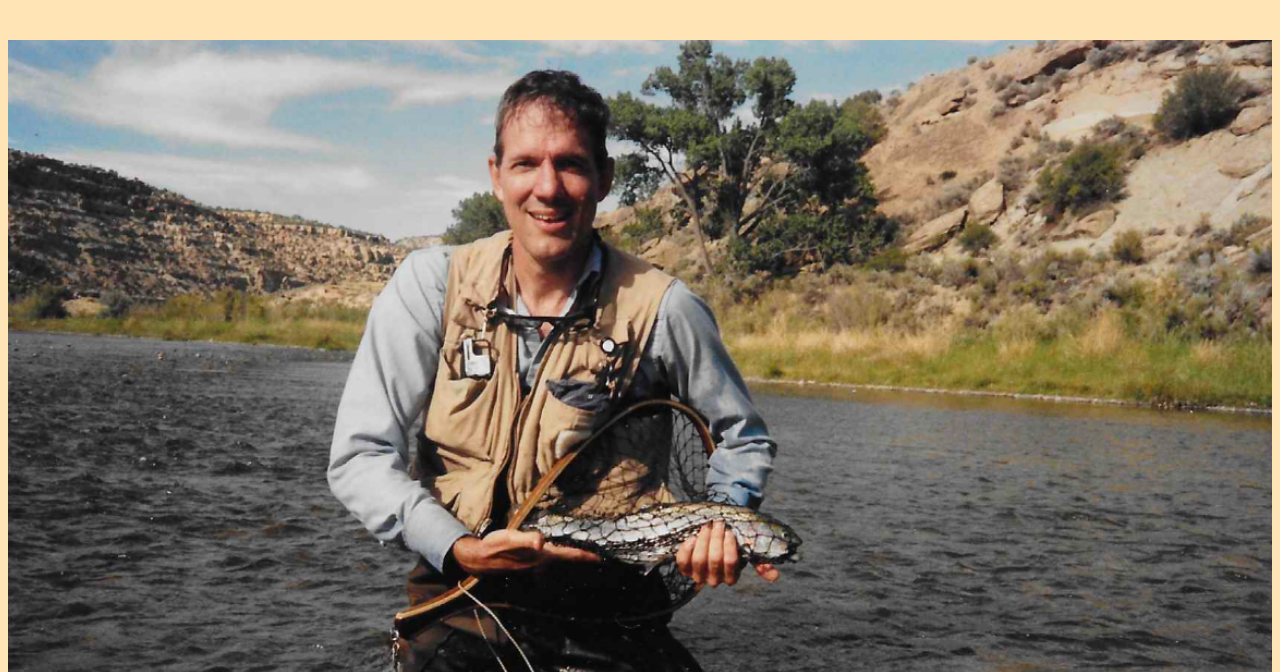
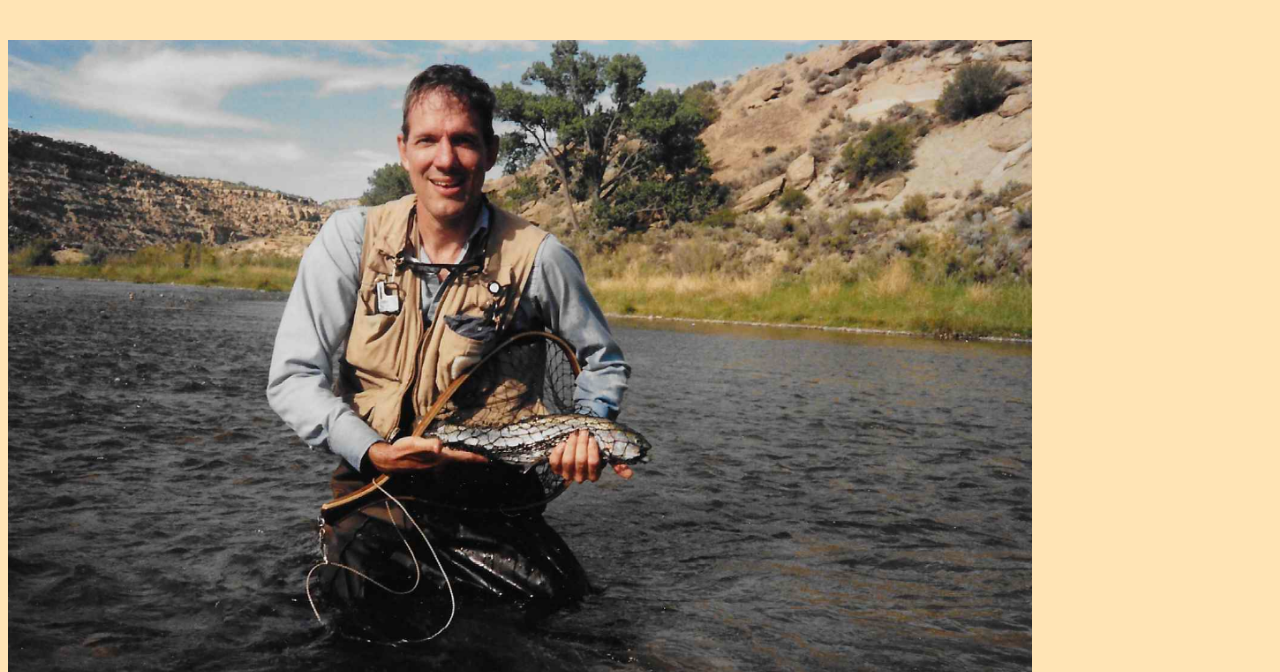
Before and after one commit to soitbros/cliff_memorial, a plain HTML site: page index.html in a window 1280 px wide. Shown: the part 128-800 px from the top of the page. Drawn offline with Linux system fonts and the light colour scheme.

Commit message:
Update index.html

```diff
--- a/index.html
+++ b/index.html
@@ -12,6 +12,7 @@
         ul li{display: inline;}
         a {text-decoration: none;}
         a:hover {color: red;}
+        img {max-width: 80vw; height: auto}
     </style>
 </head>
 <body>
```
